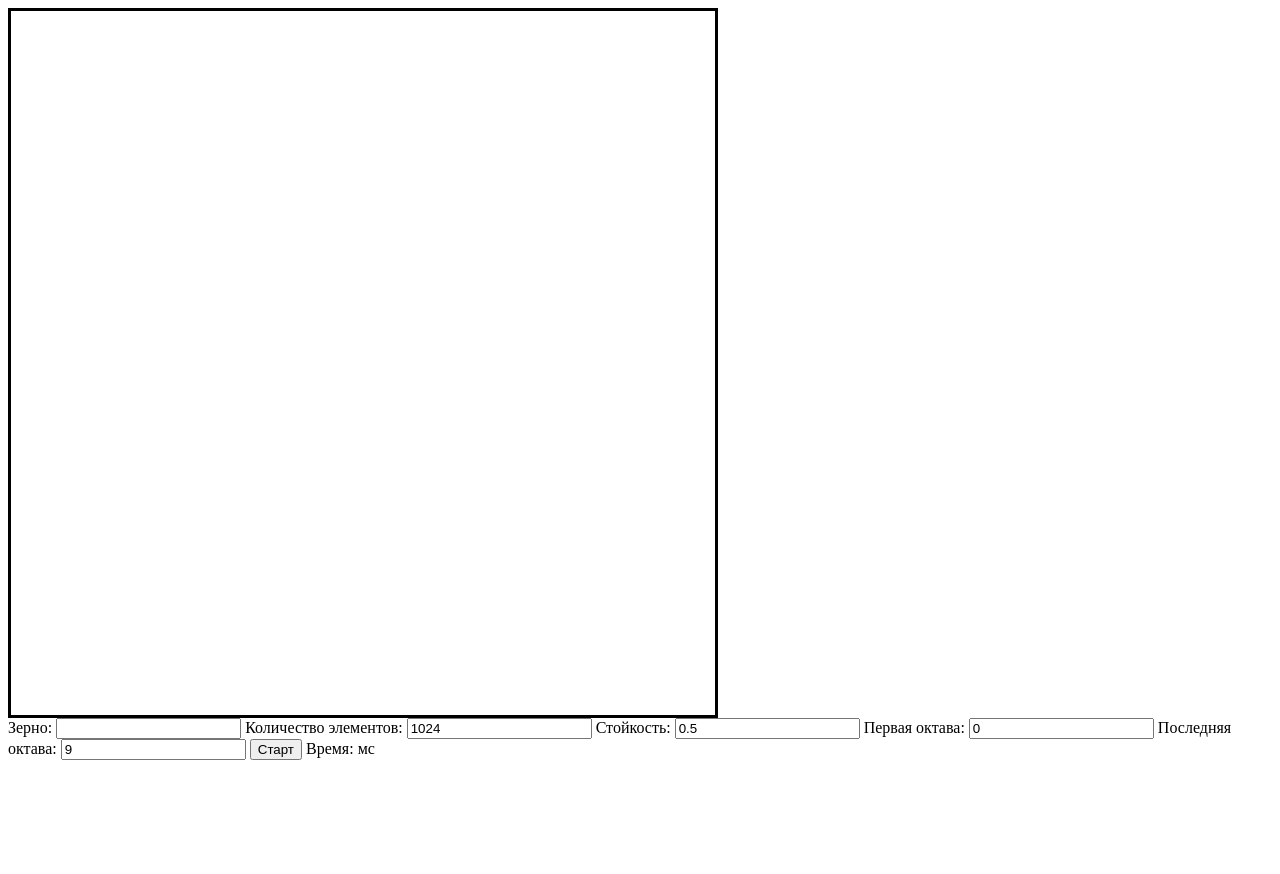
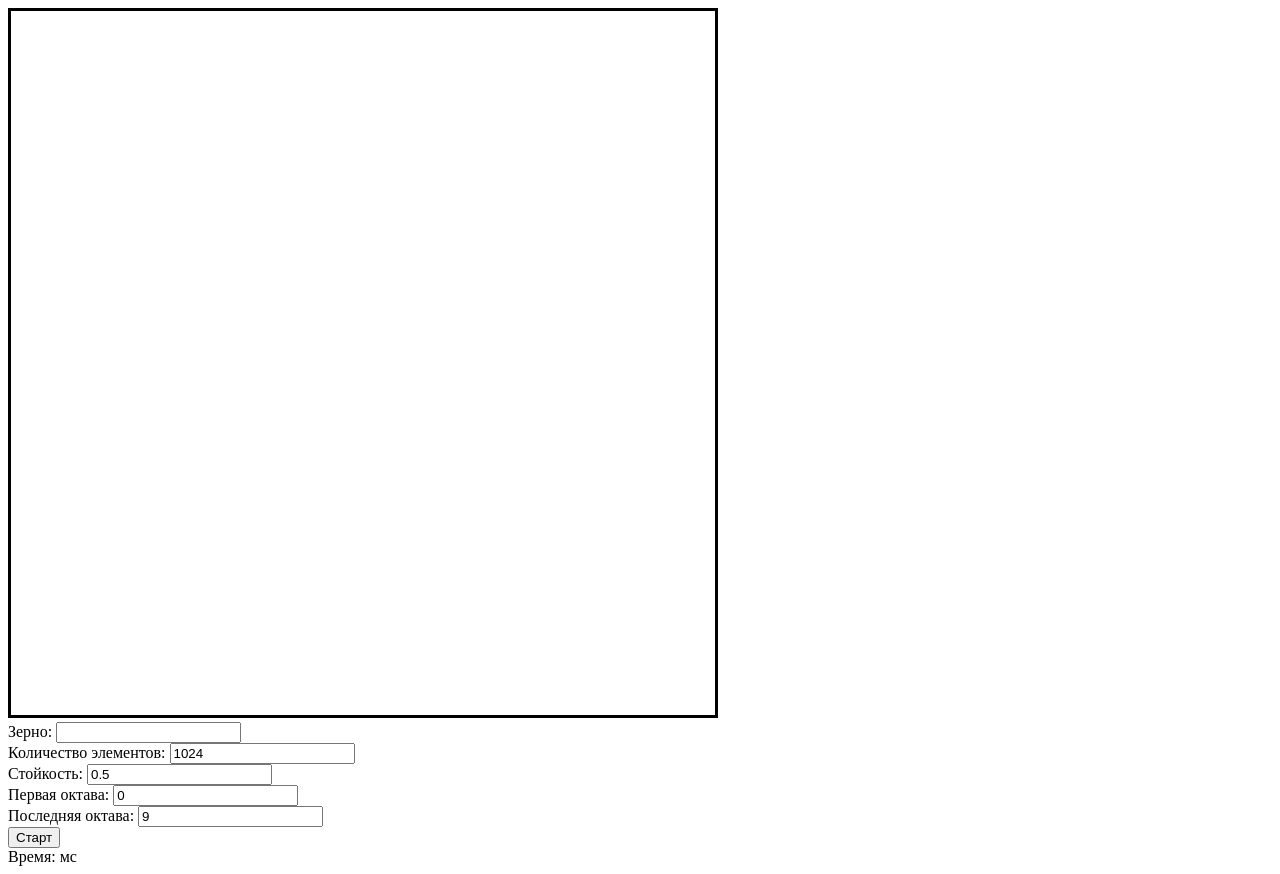
Before and after one commit to abc3210abc/noise, a plain HTML site: page index.html in a window 1280 px wide. Before the commit the page ends 800 px from the top, so only its background shows below. Drawn offline with Linux system fonts and the light colour scheme.

Commit message:
Add files via upload

```diff
--- a/index.html
+++ b/index.html
@@ -12,23 +12,23 @@
 			height: min(calc(90vw - 16px), calc(90vh - 16px));
 			border: solid;
 		}
-		#cnv, #ui {
-			display: block;
-			position: relative;
+		#ui * {
+
 		}
 	</style>
+	<meta name='viewport' content='width=device-width, initial-scale=1'>
 </head>
 
 <body>
 	<canvas id="cnv" width="1024" height="1024"></canvas>
 	<div id="ui">
-		<label>Зерно:                <input type="number" id="seed_input" value=""></label>
-		<label>Количество элементов: <input type="number" id="res_input" value="1024"></label>
-		<label>Стойкость:            <input type="number" id="pers_input" value="0.5"></label>
-		<label>Первая октава:        <input type="number" id="minoct_input" value="0"></label>
-		<label>Последняя октава:     <input type="number" id="maxoct_input" value="9"></label>
+		<label>Зерно:                <input type="number" id="seed_input" value=""></label><br>
+		<label>Количество элементов: <input type="number" id="res_input" value="1024"></label><br>
+		<label>Стойкость:            <input type="number" id="pers_input" value="0.5"></label><br>
+		<label>Первая октава:        <input type="number" id="minoct_input" value="0"></label><br>
+		<label>Последняя октава:     <input type="number" id="maxoct_input" value="9"></label><br>
 
-		<input type="button" value="Старт" onclick="runNoise()">
+		<input type="button" value="Старт" onclick="runNoise()"><br>
 
 		<label>Время: <output id="time_output"></output> мс</label>
 	</div>
```
